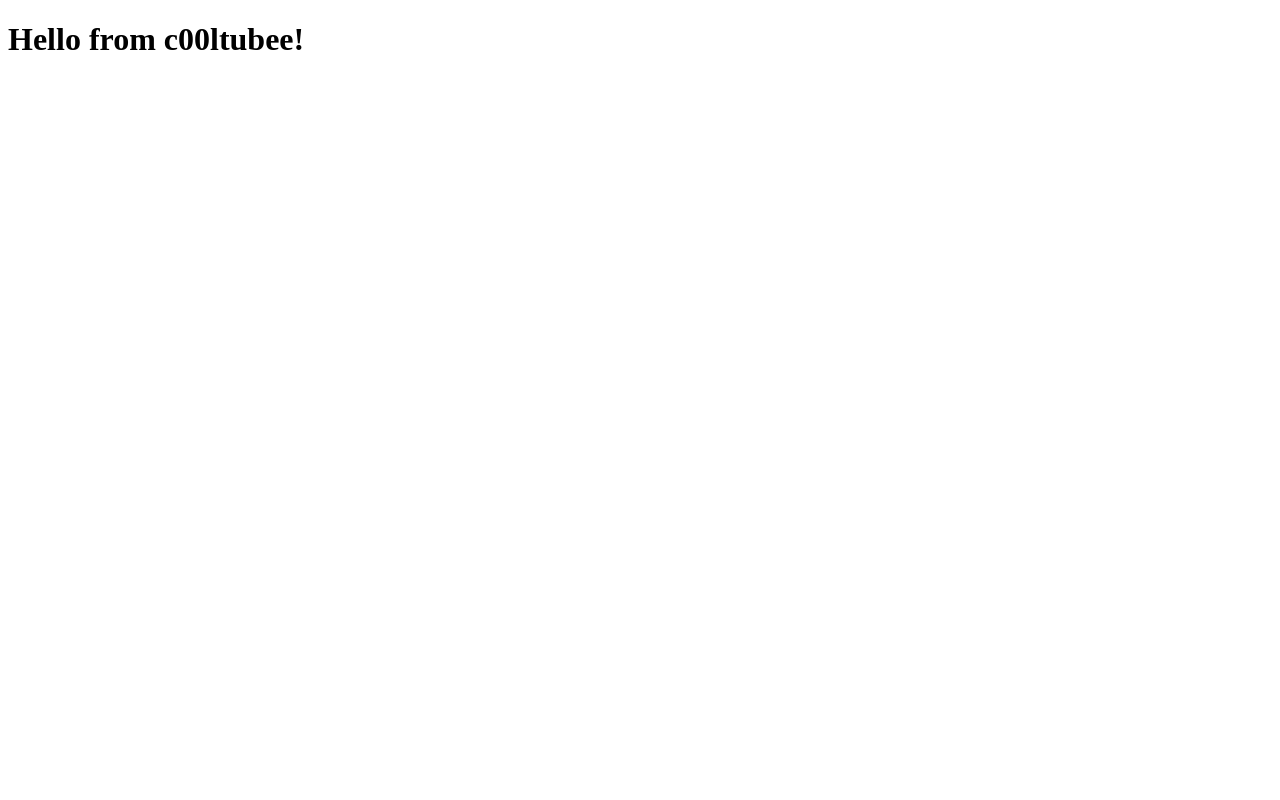
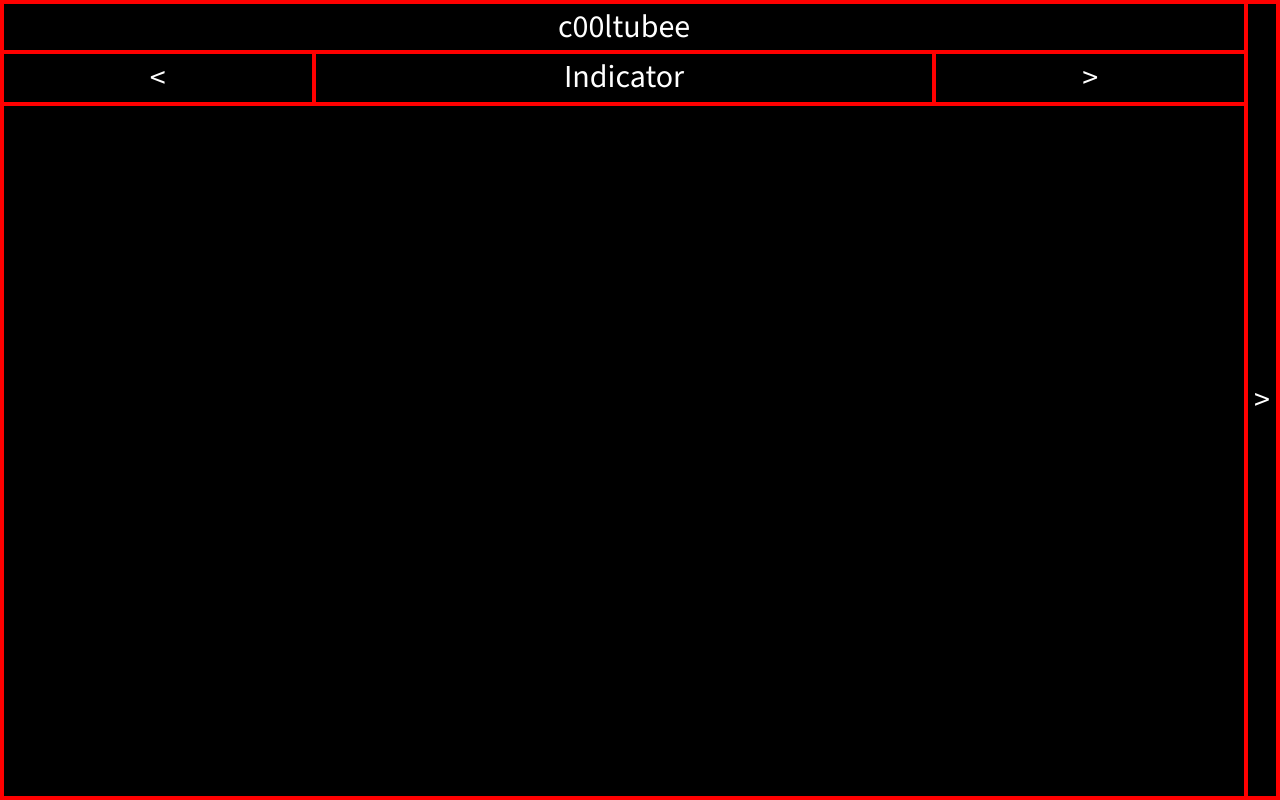
Before and after one commit to islabre1426/c00ltubee, a plain HTML site: page src/ui/index.html in a window 1280 px wide. Drawn offline with Linux system fonts and the light colour scheme.

Commit message:
UI design and justfile recipe update

```diff
--- a/src/ui/index.html
+++ b/src/ui/index.html
@@ -3,9 +3,28 @@
 <head>
 	<meta charset="utf-8">
 	<meta name="viewport" content="width=device-width, initial-scale=1.0">
+
+  <link rel="stylesheet" type="text/css" href="style.css">
+
 	<title>c00ltubee</title>
 </head>
 <body>
-	<h1>Hello from c00ltubee!</h1>
+	<section id="content">
+		<header>
+		  <span id="title">c00ltubee</span>
+
+      <nav>
+        <button id="prev">&lt;</button>
+        <hr class="vr">
+        <span id="indicator">Indicator</span>
+        <hr class="vr">
+        <button id="next">&gt;</button>
+      </nav>
+		</header>
+	</section>
+  <div id="sidebar">
+    <div id="sidebar-main"></div>
+    <button id="sidebar-button">&gt;</button>
+  </div>
 </body>
 </html>
--- /dev/null
+++ b/src/ui/style.css
@@ -0,0 +1,85 @@
+*, *::before, *::after {
+    box-sizing: border-box;
+}
+
+@font-face {
+    font-family: "Source Sans 3";
+    src: url("fonts/SourceSans3-VariableFont_wght.ttf");
+}
+
+:root {
+    --border-width: 0.3rem;
+    --border: var(--border-width) solid red;
+    --font-lg: 2rem;
+}
+
+button {
+    background-color: inherit;
+    color: inherit;
+    font-family: inherit;
+    font-size: inherit;
+
+    border: 0;
+}
+
+button:hover {
+    background-color: rgb(255, 255, 255, 50%);
+    cursor: pointer;
+}
+
+body {
+    background-color: black;
+    color: white;
+
+    margin: 0;
+    height: 100vh;
+
+    border: var(--border);
+
+    font-family: "Source Sans 3", sans-serif;
+    font-size: var(--font-lg);
+
+    display: flex;
+}
+
+#content {
+    width: 100%;
+}
+
+#content header {
+    text-align: center;
+}
+
+#content header nav {
+    display: grid;
+    grid-template-columns: 1fr var(--border-width) 2fr var(--border-width) 1fr;
+
+    border: var(--border);
+    border-width: var(--border-width) 0;
+}
+
+hr {
+    border: 0;
+    margin: 0;
+}
+
+hr.vr {
+    border-right: var(--border);
+    height: 100%;
+}
+
+#sidebar {
+    display: flex;
+}
+
+#sidebar-main, #sidebar-button {
+    border-left: var(--border);
+}
+
+#sidebar-main {
+    display: none;
+}
+
+#sidebar-button {
+    height: 100%;
+}
```
Also changed, not shown: src/ui/fonts/OFL.txt (added, +93 -0 lines), src/ui/fonts/SourceSans3-VariableFont_wght.ttf (added), 1 other file.
